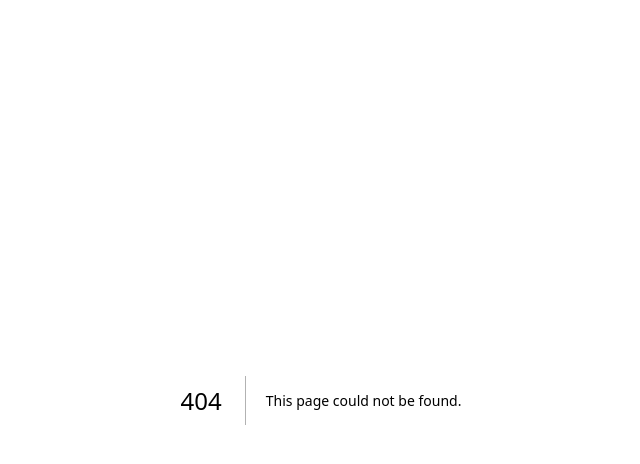
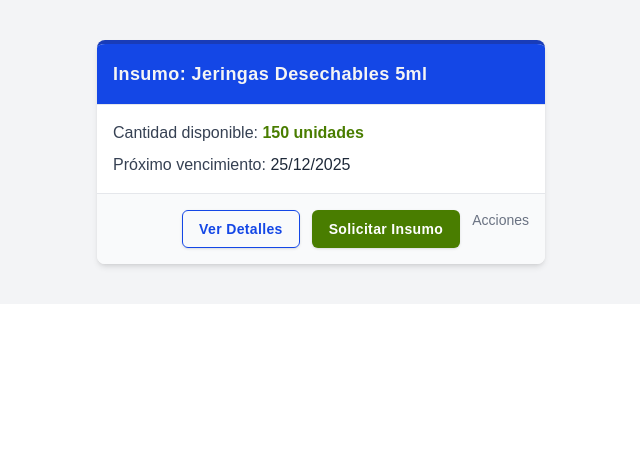
Before and after one commit to GGonzalezGG/capstone-front-inv, a Next.js app: page /CardTest in a window 1280 px wide. Before the commit this address had no page. Shown: the top 464 px of the page, without its empty margins (319-959 px from the left). Built offline with nearby package versions, Linux system fonts and the light colour scheme.

Commit message:
Componente tarjeta

```diff
--- /dev/null
+++ b/app/CardTest/page.tsx
@@ -0,0 +1,35 @@
+"use client";
+import React from 'react';
+
+import Card from '../components/ui/Card';
+  import Button from '../components/ui/Button'; // Asumiendo que tienes un componente Button
+
+  const InventoryItem = () => {
+    return (
+      <div className="p-10 bg-gray-100">
+        <Card className="max-w-md mx-auto">
+          <Card.Header>
+            Insumo: Jeringas Desechables 5ml
+          </Card.Header>
+          <Card.Body>
+            <p className="mb-2">
+              Cantidad disponible: <span className="font-bold text-lime-700">150 unidades</span>
+            </p>
+            <p>
+              Próximo vencimiento: <span className="font-medium text-gray-800">25/12/2025</span>
+            </p>
+          </Card.Body>
+          <Card.Footer>
+            <div className="flex justify-end w-full space-x-3">
+                {/* Asumiendo que tienes un componente Button */}
+               <Button variant="secondary">Ver Detalles</Button>
+               <Button variant="primary">Solicitar Insumo</Button>
+               <p className="text-sm text-gray-500">Acciones</p>
+            </div>
+          </Card.Footer>
+        </Card>
+      </div>
+    );
+  }
+
+export default InventoryItem;
--- /dev/null
+++ b/app/components/ui/Card.tsx
@@ -0,0 +1,84 @@
+import React from 'react';
+
+const Card = ({ children, className = '' }: { children?: React.ReactNode; className?: string }) => {
+  return (
+    <div
+      className={`
+        bg-white rounded-lg shadow-md overflow-hidden
+        border-t-4 border-blue-800
+        transition-all duration-300 hover:shadow-xl
+        ${className}
+      `}
+    >
+      {children}
+    </div>
+  );
+};
+
+const Header = ({ children, className = '' }: { children?: React.ReactNode; className?: string }) => {
+  return (
+    <div className={`p-4 bg-blue-700 border-b border-gray-200 ${className}`}>
+      {/* The main title text uses the blue-700 color */}
+      <h3 className="text-lg font-semibold text-stone-100 tracking-wide">{children}</h3>
+    </div>
+  );
+};
+
+
+const Body = ({ children, className = '' }: { children?: React.ReactNode; className?: string }) => {
+  return <div className={`p-4 text-gray-700 ${className}`}>{children}</div>;
+};
+
+const Footer = ({ children, className = '' }: { children?: React.ReactNode; className?: string }) => {
+  return (
+    <div className={`bg-gray-50 p-4 border-t border-gray-200 flex items-center ${className}`}>
+      {children}
+    </div>
+  );
+};
+
+// Attaching the sub-components to the main Card component
+// This is the core of the Compound Component pattern.
+Card.Header = Header;
+Card.Body = Body;
+Card.Footer = Footer;
+
+export default Card;
+
+/*
+  -----------------------------
+  --- EJEMPLO DE USO ---
+  -----------------------------
+  Así es como puedes usar este componente en tus páginas.
+
+  import Card from './components/ui/Card';
+  import Button from './components/ui/Button'; // Asumiendo que tienes un componente Button
+
+  const InventoryItem = () => {
+    return (
+      <div className="p-10 bg-gray-100">
+        <Card className="max-w-md mx-auto">
+          <Card.Header>
+            Insumo: Jeringas Desechables 5ml
+          </Card.Header>
+          <Card.Body>
+            <p className="mb-2">
+              Cantidad disponible: <span className="font-bold text-lime-700">150 unidades</span>
+            </p>
+            <p>
+              Próximo vencimiento: <span className="font-medium text-gray-800">25/12/2025</span>
+            </p>
+          </Card.Body>
+          <Card.Footer>
+            <div className="flex justify-end w-full space-x-3">
+               // Asumiendo que tienes un componente Button
+               // <Button variant="secondary">Ver Detalles</Button>
+               // <Button variant="primary">Solicitar Insumo</Button>
+               <p className="text-sm text-gray-500">Acciones</p>
+            </div>
+          </Card.Footer>
+        </Card>
+      </div>
+    );
+  }
+*/
```
